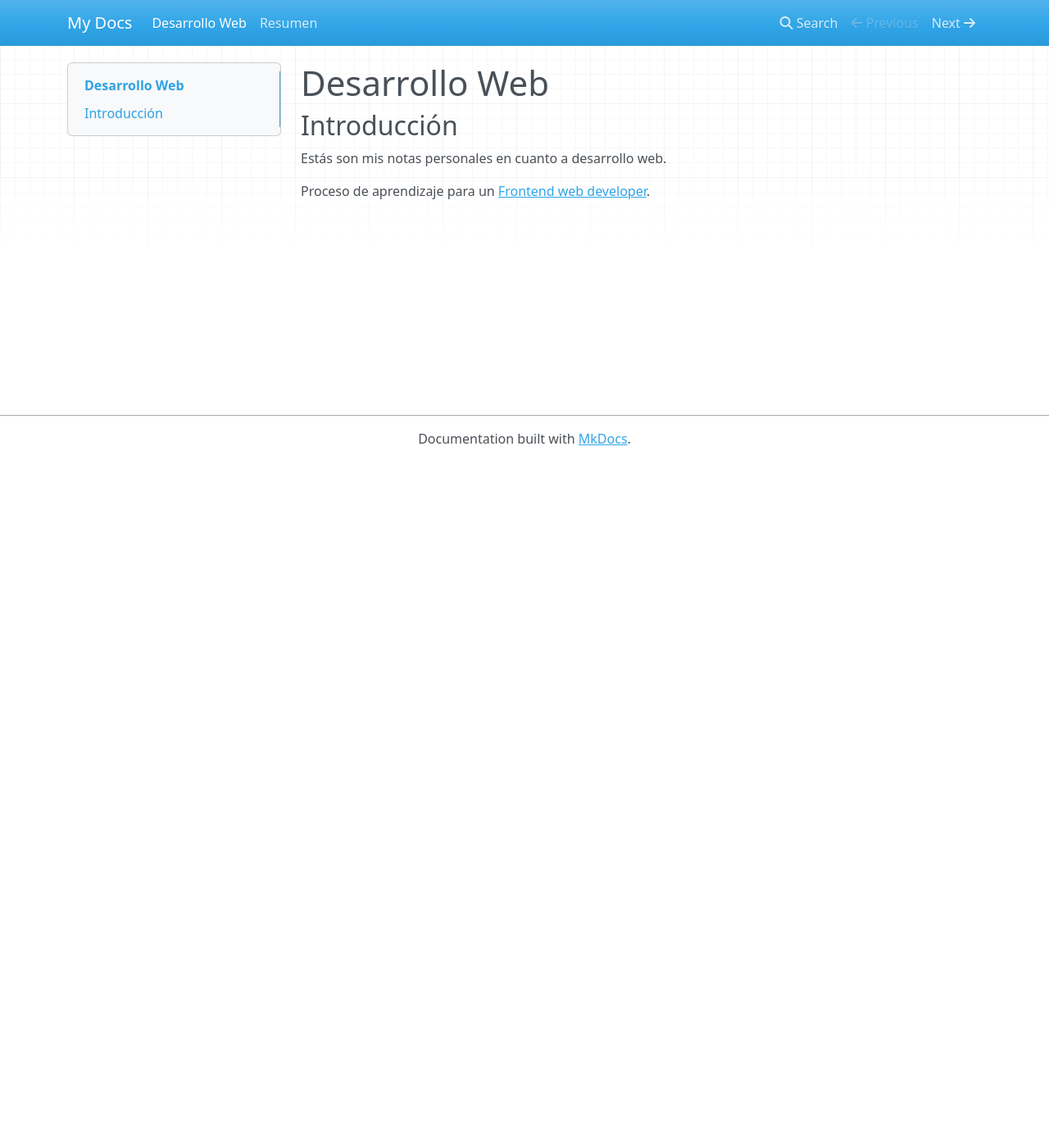
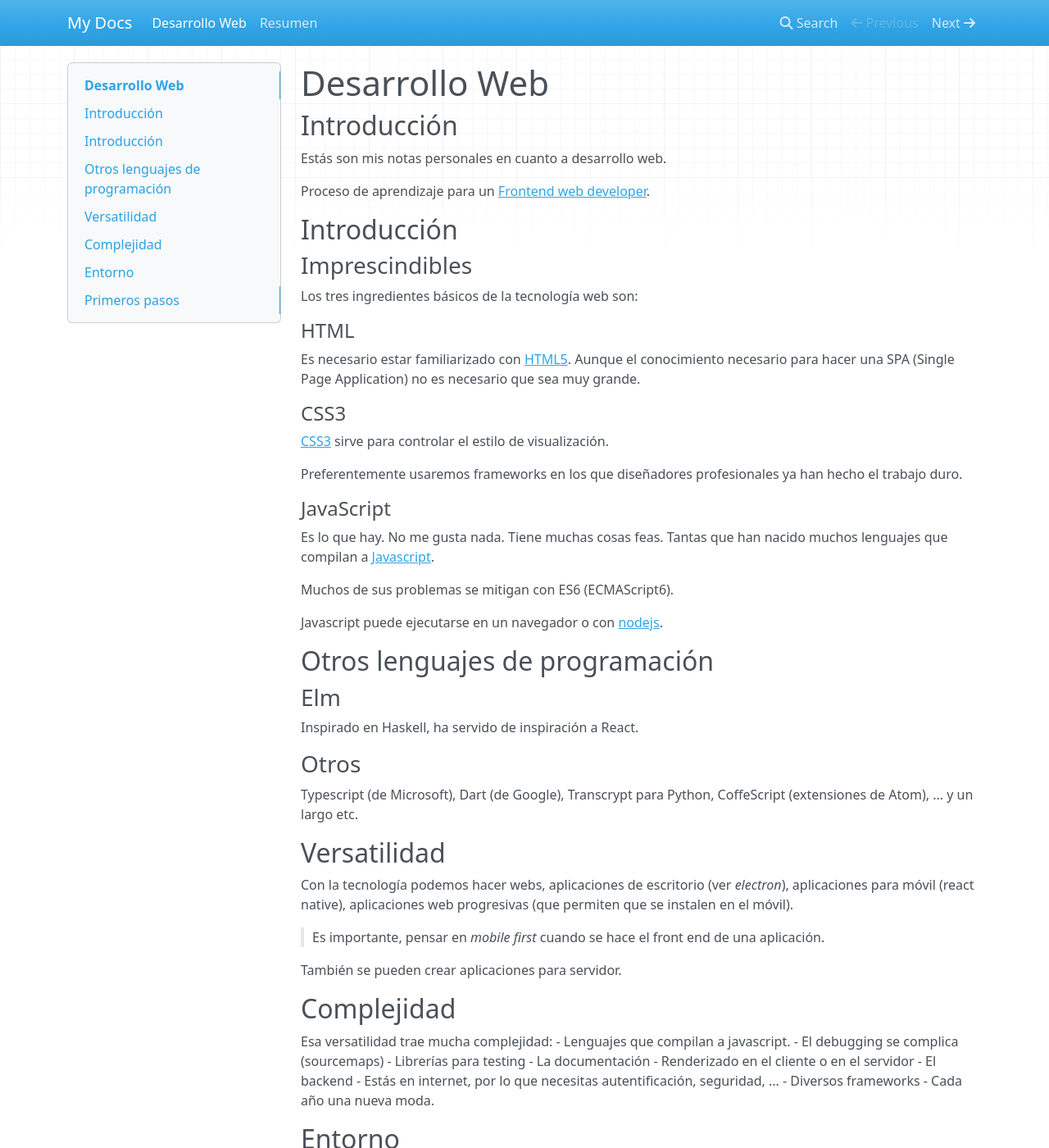
Before and after one commit to mantielero/web, an MkDocs documentation site: the page built from docs/index.md, in a window 1280 px wide and 1400 px high. Shown: the whole window at 82% size. Built offline with MkDocs 1.6.1, drawn with Linux system fonts in a browser that asks for light colours; nearby versions of some CDN libraries; some of the changed text lies outside the part shown.

Commit message:
Más texto

```diff
--- a/docs/index.md
+++ b/docs/index.md
@@ -3,3 +3,105 @@
 Estás son mis notas personales en cuanto a desarrollo web.
 
 Proceso de aprendizaje para un [Frontend web developer](https://medium.com/tech-tajawal/modern-frontend-developer-in-2018-4c2072fa2b9c).
+
+## Introducción
+### Imprescindibles
+Los tres ingredientes básicos de la tecnología web son:
+
+#### HTML
+Es necesario estar familiarizado con [HTML5](https://developer.mozilla.org/en-US/docs/Web/HTML). Aunque el conocimiento necesario para hacer una SPA (Single Page Application) no es necesario que sea muy grande.
+#### CSS3
+[CSS3](https://developer.mozilla.org/en-US/docs/Web/CSS) sirve para controlar el estilo de visualización.
+
+Preferentemente usaremos frameworks en los que diseñadores profesionales ya han hecho el trabajo duro.
+#### JavaScript
+Es lo que hay. No me gusta nada. Tiene muchas cosas feas. Tantas que han nacido muchos lenguajes que compilan a [Javascript](https://developer.mozilla.org/en-US/docs/Web/JavaScript).
+
+Muchos de sus problemas se mitigan con ES6 (ECMAScript6).
+
+Javascript puede ejecutarse en un navegador o con [nodejs](https://nodejs.org/es/).
+
+
+## Otros lenguajes de programación
+
+### Elm
+Inspirado en Haskell, ha servido de inspiración a React.
+### Otros
+Typescript (de Microsoft), Dart (de Google), Transcrypt para Python, CoffeScript (extensiones de Atom), ... y un largo etc.
+
+## Versatilidad
+Con la tecnología podemos hacer webs, aplicaciones de escritorio (ver *electron*), aplicaciones para móvil (react native), aplicaciones web progresivas (que permiten que se instalen en el móvil).
+
+> Es importante, pensar en *mobile first* cuando se hace el front end de una aplicación.
+
+También se pueden crear aplicaciones para servidor.
+
+## Complejidad
+Esa versatilidad trae mucha complejidad:
+- Lenguajes que compilan a javascript.
+- El debugging se complica (sourcemaps)
+- Librerías para testing
+- La documentación
+- Renderizado en el cliente o en el servidor
+- El backend
+- Estás en internet, por lo que necesitas autentificación, seguridad, ...
+- Diversos frameworks
+- Cada año una nueva moda.
+
+## Entorno
+### Dependencias
+Para la descarga de paquetes y gestión de dependencias se usa típicamente:
+
+- **npm**: para el lado servidor
+- **bower**: para el lado cliente
+
+### Empaquetado (bundling?)
+Tenemos para empaquetado de software:
+
+- webpack
+
+### Aplicaciones de escritorio
+Para el desarrollo de aplicaciones de escritorio, disponemos de:
+
+- electron
+- http://nwjs.io (node webkit)
+
+### Backend
+Para hacer servidores, disponemos de *express* o el más moderno **koajs**.
+
+### Frontend - frameworks
+Tenemos frameworks MVC como es el caso de **angular**. También tenemos sistemas como **react** para la parte visual.
+
+### Móviles
+Para hacer aplicaciones móviles, tenemos:
+
+- phonegap/cordova: que básicamente ejecuta una página web dentro de una vista de página web.
+- React Native: que ejecuta widgets nativos en el móvil.
+
+Planteamos la aplicación puramente javascript, tanto para el servidor como para el cliente:
+
+Existen toolkits que proporcionan componentes gráficos como jquerymobile, dojo, bootstrap, ionic, ...
+
+### Librerías interesantes
+Y miles de librerías muy interesantes como D3, openlayers, ...
+
+### Automatización de tareas
+Para la automatización de tareas tenemos *grunt* o mejor **gulp**.
+
+También existen generadores como **yeoman**, que sirven para crear una estructura (scaffolding) razonable en función del proyecto que se quiere crear.
+
+### Bases de datos
+En el lado servidor, nos puede interesar tener una base de datos como RethinkDB o como MongoDB. GraphQL?
+
+También tenemos tecnologías como coffeescript, typescript o elm.
+
+Para hablar con Arduino, podemos hacer una aplicación móvil y que use MQTT (librería Paho como cliente y Mosquitto en un PC como servidor).
+
+### IDE
+
+
+Yo estoy usando **atom**, que es muy extensible. Por ejemplo, puede extenderse con **PlatformIO** para programar en Arduino y **Nuclide** para programar en React Native.
+
+
+## Primeros pasos
+Instalar **atom** y **nodejs**. Así tendremos instalado el gestor de paquetes **npm**.
```
Also changed, not shown: docs/resumen.md (+2 -0 lines).
